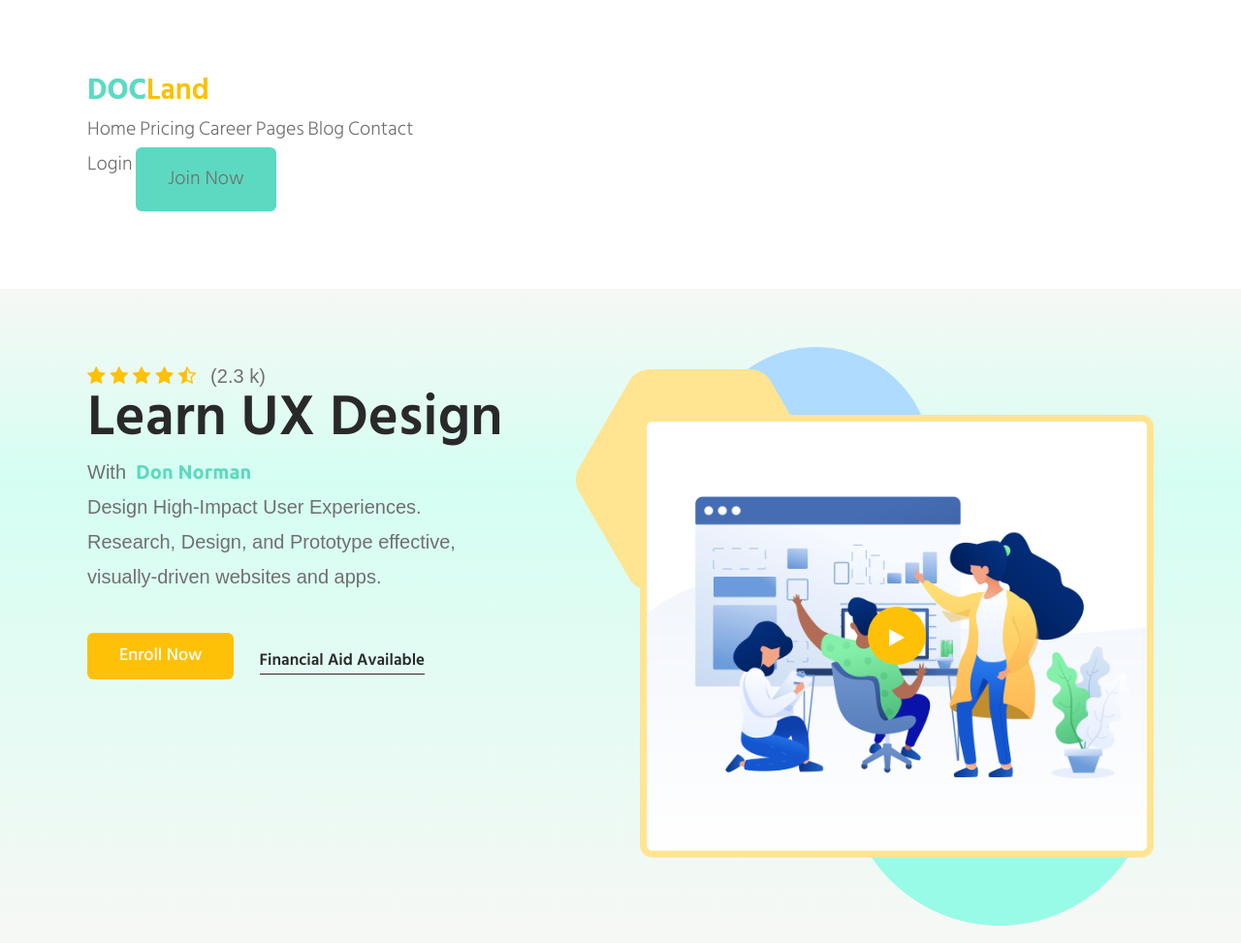
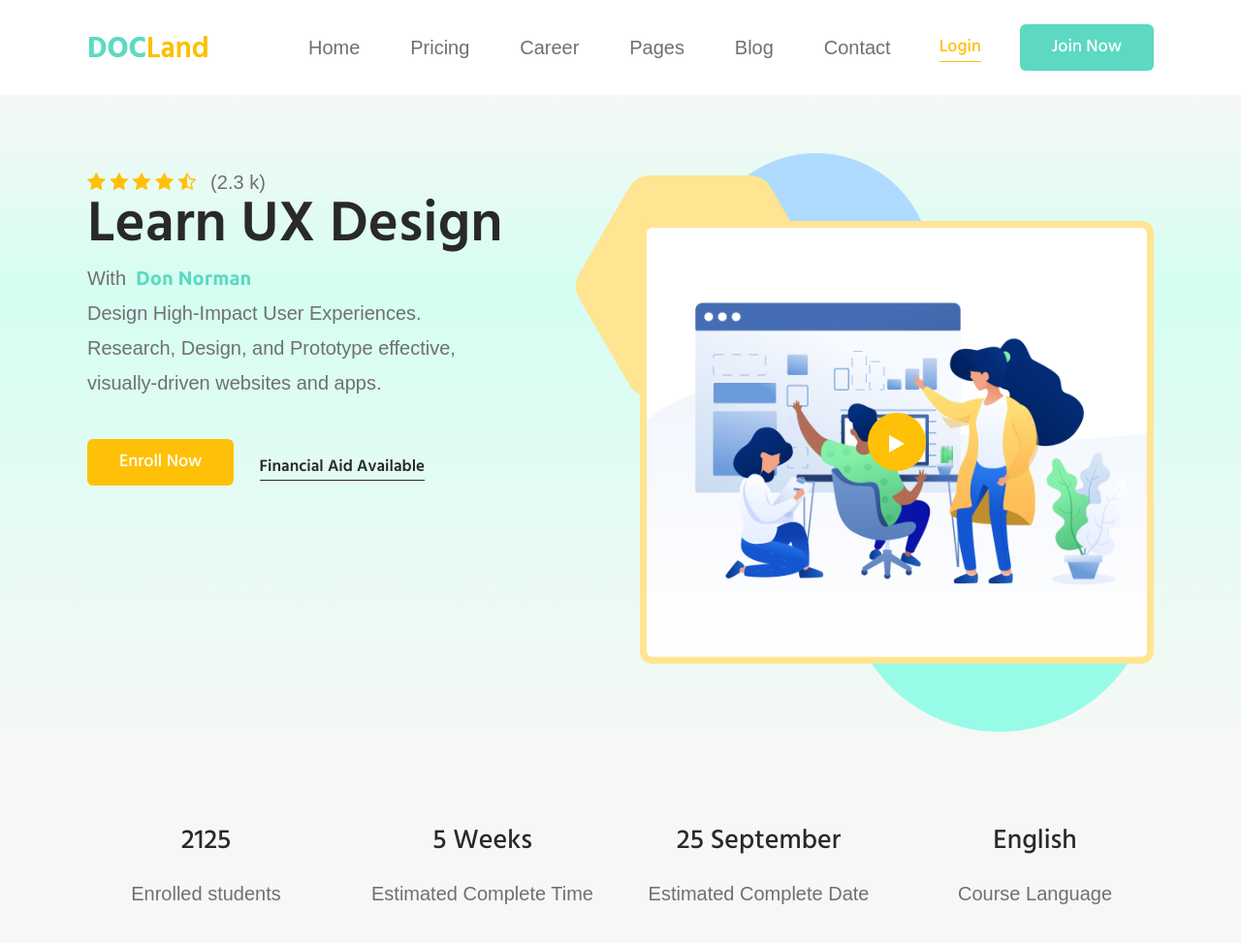
Before and after one commit to front-end-by-rimantas/25-grupe-portfolio-docland, a website: page index.html in a window 1280 px wide. Shown: the top 973 px of the page at 97% size. Drawn offline with Linux system fonts and the light colour scheme; a web font is replaced by a local one.

Commit message:
Style for bigger screens

```diff
--- a/css/components/header.css
+++ b/css/components/header.css
@@ -1,18 +1,73 @@
-.header {
+/* Style for bigger screens */
+.container.header {
     background-color: white;
     display: inline-block;
+    padding: 15px 0;
+    vertical-align: middle;
 }
-.header a {
+.container.header > .row {
+    display: flex;
+    flex-wrap: wrap;
+    align-items: center;
+}
+.header img {
+    vertical-align: middle;
+}
+@media (max-width: 990px) {
+    .container.header .header-menu {
+        display: none;
+    }
+}
+.header-menu {
+    display: flex;
+    align-items: center;
+    justify-content: space-between;
+}
+.header .header-menu .nav-links a {
     color: var(--color-grey);
     text-decoration: none;
     font-size: 20px;
     line-height: 1.8;
-    font-weight: 400;
+    font-weight: normal;
+    font-family: 'Ubuntu', sans-serif;
 }
-.btn.btn-inverted {
+.header .nav-links a:hover {
+    transition: 0.3s linear;
+    color: var(--color-secondary);
+    overflow: visible;
+}
+.nav-links {
+    margin-left: auto;
+    margin-right: 26px;
+}
+.header-menu .nav-links a {
+    padding: 0 24px;
+}
+
+@media (max-width: 1198px) {
+   .header-menu .nav-links a {
+    padding: 0 10px;
+    }
+}
+
+.nav-links > a.home {
+    color: var(--color-secondary);
+}
+
+.header-menu .nav-buttons > a.login-btn {
+    text-decoration: none;
+    color: var(--color-primary);
+    font-size: 18px;
+    font-weight: 500;
+    margin-right: 36px;
+    text-transform: capitalize;
+    border-bottom: 1px solid var(--color-primary);
+    vertical-align: -11px;
+}
+.header .btn.btn-inverted {
     background-color: var(--color-secondary);
 }
 
-.btn.btn-inverted:hover {
+.header .btn.btn-inverted:hover {
     background-color: var(--color-primary);
 }
--- a/index.html
+++ b/index.html
@@ -14,21 +14,23 @@
     <!-- HEADER START -->
     <header class="container header">
         <div class="row">
-            <div class="col-12">
-                <a class="col-2" href="#"><img class="site-logo" src="/img/docland-logo.png" alt="Docland logo"></a>
-                <nav>
+            <div class="logo col-8 col-sm-4 col-lg-2">
+                <a href="#"><img class="site-logo" src="/img/docland-logo.png" alt="Docland logo"></a>
+            </div>
+            <nav class="header-menu col-4 col-sm-8 col-lg-10">
                 <div class="nav-links">
-                        <a class="home text-special" href="#">Home</a>
+                    <a class="home" href="#">Home</a>
                     <a href="#">Pricing</a>
                     <a href="#">Career</a>
                     <a href="#">Pages</a>
                     <a href="#">Blog</a>
                     <a href="#">Contact</a>
                 </div>
-                    <a class="login" href="#">Login</a>
+                <div class="nav-buttons">
+                    <a class="login-btn" href="#">Login</a>
                     <a href="#" class="btn btn-inverted">Join Now</a>
+                </div>
             </nav>
-            </div>
         </div>
     </header>
     <!-- HEADER END -->
```
Lines whose indentation alone changed are shown as unchanged.
